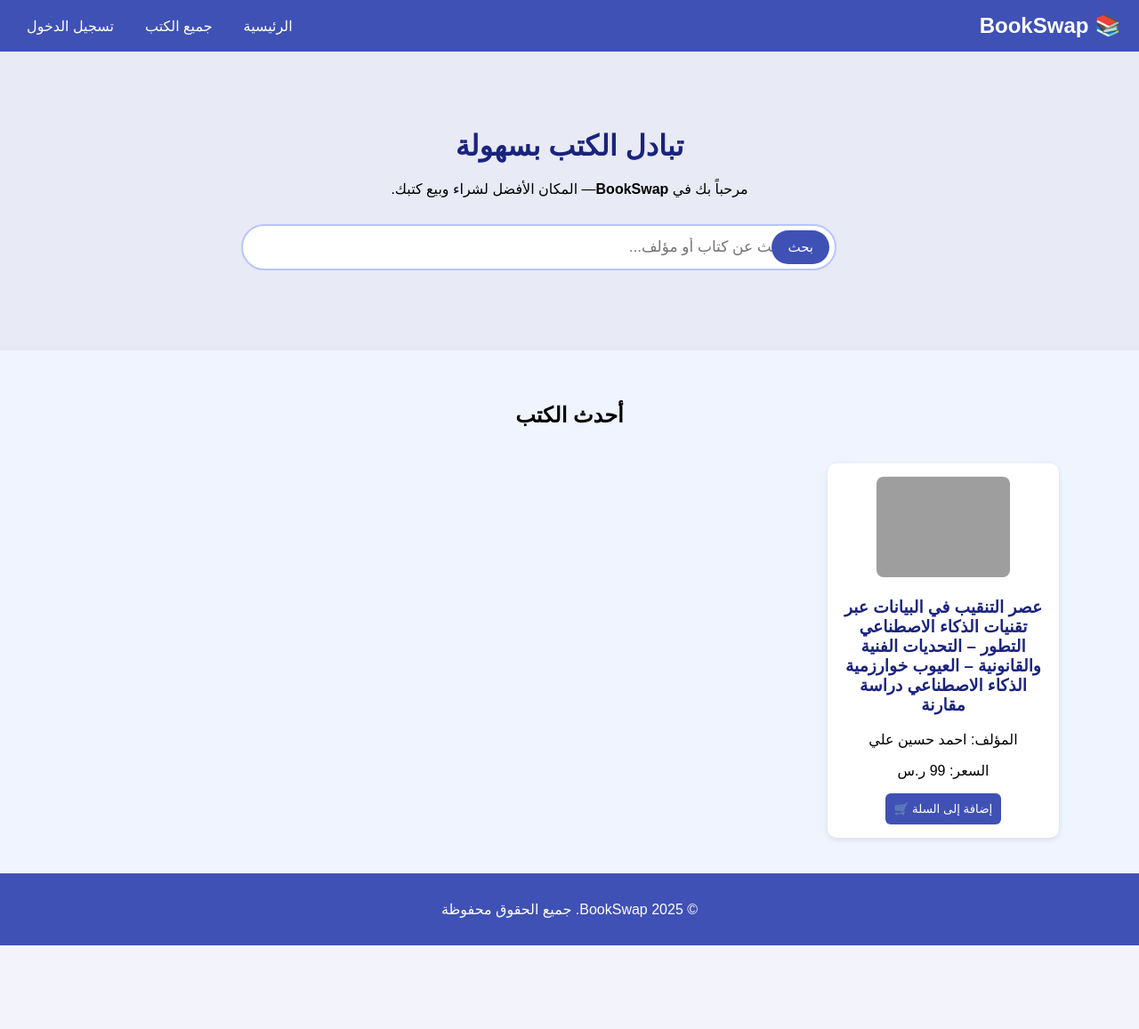
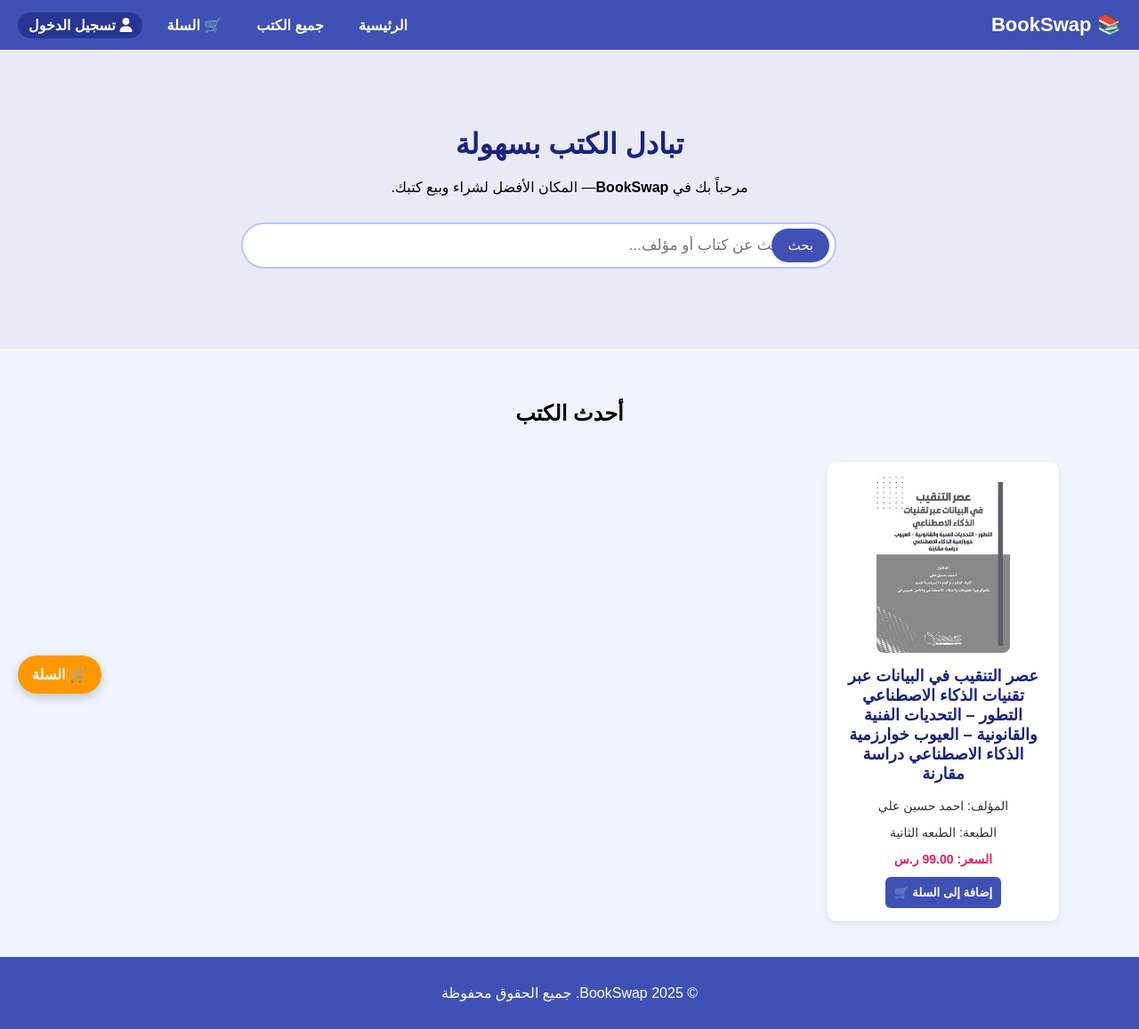
Before and after one commit to shamael203/graduation-project, a PHP site: page /backend/home.php in a window 1280 px wide. Shown: the whole page at 89% size. Before the commit the page ends 1063 px from the top, so only its background shows below. Run offline with PHP 8.4, Linux system fonts and the light colour scheme; data comes from the database, SQL or seed files in the repository; grey boxes are pictures that could not be loaded.

Commit message:
تم تعديل على صفحه البروغايل والرئيسية

```diff
--- a/backend/home.php
+++ b/backend/home.php
@@ -2,116 +2,150 @@
 session_start();
 include 'connect.php';
 
-// جلب اسم المستخدم والبريد إذا سجل الدخول
-$username = isset($_SESSION['user_name']) ? $_SESSION['user_name'] : null;
-$user_email = isset($_SESSION['user_email']) ? $_SESSION['user_email'] : null;
+// بيانات المستخدم
+$username   = $_SESSION['user_name'] ?? null;
+$user_email = $_SESSION['user_email'] ?? null;
+$user_id    = $_SESSION['user_id'] ?? null;
 
-// التعامل مع البحث
+// البحث
 $search = "";
 if (isset($_GET['search'])) {
     $search = trim($_GET['search']);
-    $sql = "SELECT * FROM books
-            WHERE title LIKE ? OR author LIKE ?
-            ORDER BY id DESC";
+    $sql = "SELECT * FROM books WHERE title LIKE ? OR author LIKE ? ORDER BY id DESC";
     $stmt = $conn->prepare($sql);
     $likeSearch = "%$search%";
     $stmt->bind_param("ss", $likeSearch, $likeSearch);
     $stmt->execute();
     $books = $stmt->get_result();
 } else {
-    $sql = "SELECT * FROM books ORDER BY id DESC LIMIT 6";
+    $sql = "SELECT * FROM books ORDER BY id DESC LIMIT 12";
     $books = $conn->query($sql);
 }
+
+// رسائل المستخدم إذا مسجل دخول
+$messages = [];
+if ($user_id) {
+    $msg_sql = "SELECT * FROM messages WHERE receiver_id = ? ORDER BY date DESC LIMIT 3";
+    $msg_stmt = $conn->prepare($msg_sql);
+    $msg_stmt->bind_param("i", $user_id);
+    $msg_stmt->execute();
+    $messages = $msg_stmt->get_result();
+}
+
+// إضافة للسلة (تعمل بدون تسجيل دخول)
+if (isset($_POST['add_to_cart'])) {
+    $book_id = intval($_POST['book_id']);
+    $quantity = 1;
+
+    if ($user_id) {
+        // حفظ في قاعدة البيانات
+        $stmt = $conn->prepare("SELECT id FROM cart WHERE user_id=? AND book_id=?");
+        $stmt->bind_param("ii", $user_id, $book_id);
+        $stmt->execute();
+        $exists = $stmt->get_result();
+
+        if ($exists->num_rows > 0) {
+            $row = $exists->fetch_assoc();
+            $cart_id = $row['id'];
+            $stmt = $conn->prepare("UPDATE cart SET quantity = quantity + 1 WHERE id=?");
+            $stmt->bind_param("i", $cart_id);
+            $stmt->execute();
+        } else {
+            $stmt = $conn->prepare("INSERT INTO cart (user_id, book_id, quantity) VALUES (?, ?, ?)");
+            $stmt->bind_param("iii", $user_id, $book_id, $quantity);
+            $stmt->execute();
+        }
+    } else {
+        // حفظ في Session
+        if (!isset($_SESSION['cart'])) {
+            $_SESSION['cart'] = [];
+        }
+        if (isset($_SESSION['cart'][$book_id])) {
+            $_SESSION['cart'][$book_id] += 1;
+        } else {
+            $_SESSION['cart'][$book_id] = 1;
+        }
+    }
+
+    header("Location: index.php");
+    exit;
+}
 ?>
-
 <!DOCTYPE html>
 <html lang="ar">
 <head>
 <meta charset="UTF-8">
 <meta name="viewport" content="width=device-width, initial-scale=1.0">
-<title>BookSwap</title>
-
+<title>BookSwap - الرئيسية</title>
+<link rel="stylesheet" href="https://cdnjs.cloudflare.com/ajax/libs/font-awesome/6.5.0/css/all.min.css">
 <style>
 body { font-family:"Tajawal", Arial, sans-serif; margin:0; padding:0; background:#f0f4ff; direction: rtl; }
-header { background:#3f51b5; color:white; padding:15px 20px; }
+header { background:#3f51b5; color:white; padding:15px 20px; position:sticky; top:0; z-index:100; }
 .navbar { display:flex; justify-content: space-between; align-items:center; flex-wrap: wrap; }
-.navbar h1 { margin:0; }
+.navbar h1 { margin:0; font-size:22px; }
 .nav-links { list-style:none; display:flex; gap:15px; padding:0; margin:0; align-items:center; position: relative; }
-.nav-links li a { color:white; text-decoration:none; padding:5px 10px; border-radius:5px; cursor:pointer; }
+.nav-links li a { color:white; text-decoration:none; padding:6px 12px; border-radius:5px; cursor:pointer; font-weight:bold; }
 .nav-links li a:hover { background:#283593; }
 
 /* Dropdown */
 .user-dropdown { position: relative; }
+.user-btn { cursor:pointer; color:white; text-decoration:none; font-weight:bold; }
 .user-dropdown-content {
     display: none;
     position: absolute;
-    top: 40px;
-    right: 0;
-    background:white;
-    color:#333;
-    min-width:200px;
-    border-radius:8px;
-    box-shadow:0 4px 10px rgba(0,0,0,0.2);
-    padding:10px;
-    z-index:100;
+    top: 40px; right: 0;
+    background:#3f51b5; color:#333; min-width:220px;
+    border-radius:8px; box-shadow:0 4px 10px rgba(255, 255, 255, 0.2);
+    padding:10px; z-index:100;
 }
 .user-dropdown.active .user-dropdown-content { display:block; }
-.user-btn { cursor:pointer; }
+.user-dropdown-content a {
+    display:block; text-decoration:none; color: #fff;;
+    padding:8px; border-radius:5px; font-weight:bold; margin-bottom:5px;
+}
+.user-dropdown-content a:hover { background:#e0e0ff; }
+.user-dropdown-content a.logout { color:red; }
+.user-dropdown-content i { margin-left:8px; }
 
-/* محتوى رئيسي */
+/* الصفحة الرئيسية */
 .main-content { text-align:center; padding:60px 20px; background:#e8eaf6; }
 .main-content h2 { color:#1a237e; font-size:32px; margin-bottom:20px; }
-.buttons a { text-decoration:none; padding:12px 25px; margin:5px; border-radius:8px; display:inline-block; background:#3f51b5; color:white; }
 
-/* 🔍 تصميم شريط البحث الجديد */
-.search-box {
-    max-width: 600px;
-    margin: 30px auto;
-    position: relative;
+/* بحث */
+.search-box { max-width: 600px; margin: 30px auto; position: relative; }
+.search-box input {
+    width: 100%; padding: 14px 50px 14px 15px; border-radius: 40px;
+    border: 2px solid #b9c4ff; font-size: 17px; outline: none; transition: 0.3s;
 }
+.search-box input:focus { border-color: #3f51b5; box-shadow: 0 0 6px rgba(63,81,181,0.4); }
+.search-box button {
+    position: absolute; right: 8px; top: 50%; transform: translateY(-50%);
+    background: #3f51b5; border: none; color: white; padding: 10px 18px;
+    border-radius: 30px; cursor: pointer; font-size: 15px;
+}
+.search-box button:hover { background:#283593; }
 
-.search-box input {
-    width: 100%;
-    padding: 14px 50px 14px 15px;
-    border-radius: 40px;
-    border: 2px solid #b9c4ff;
-    font-size: 17px;
-    outline: none;
-    transition: 0.3s;
+/* الكتب */
+.features { max-width:1100px; margin:40px auto; display:grid; grid-template-columns: repeat(auto-fit, minmax(250px, 1fr)); gap:20px; padding:0 20px; }
+.feature { background:white; padding:15px; border-radius:10px; box-shadow:0 2px 6px rgba(0,0,0,0.1); text-align:center; display:flex; flex-direction:column; gap:10px; }
+.feature img { width:150px; height:200px; object-fit:cover; border-radius:8px; margin:0 auto; }
+.feature h3 { margin:5px 0; color:#1a237e; font-size:18px; }
+.feature p { margin:2px 0; color:#333; font-size:14px; }
+.feature .price { color:#e91e63; font-weight:bold; }
+.feature .btn { background:#3f51b5; color:white; border:none; padding:10px; border-radius:6px; cursor:pointer; font-weight:bold; }
+.feature .btn:hover { background:#283593; }
+
+/* زر سلة عائم */
+.floating-cart {
+    position: fixed; left: 20px; bottom: 20px; background:#ff9800; color:white;
+    padding: 12px 16px; border-radius:30px; text-decoration:none; font-weight:bold;
+    box-shadow:0 4px 12px rgba(0,0,0,0.2);
 }
-
-.search-box input:focus {
-    border-color: #3f51b5;
-    box-shadow: 0 0 6px rgba(63,81,181,0.4);
-}
-
-.search-box button {
-    position: absolute;
-    right: 8px;
-    top: 50%;
-    transform: translateY(-50%);
-    background: #3f51b5;
-    border: none;
-    color: white;
-    padding: 10px 18px;
-    border-radius: 30px;
-    cursor: pointer;
-    font-size: 15px;
-}
-
-.search-box button:hover {
-    background:#283593;
-}
-
-/* عرض الكتب */
-.features { max-width:1100px; margin:40px auto; display:grid; grid-template-columns: repeat(auto-fit, minmax(250px, 1fr)); gap:20px; padding:0 20px; }
-.feature { background:white; padding:15px; border-radius:10px; box-shadow:0 2px 6px rgba(0,0,0,0.1); text-align:center; }
-.feature img { width:150px; border-radius:8px; }
+.floating-cart:hover { background:#fb8c00; }
 
 footer { text-align:center; background:#3f51b5; color:white; padding:15px; margin-top:40px; }
 </style>
 </head>
-
 <body>
 
 <header>
@@ -120,18 +154,29 @@ footer { text-align:center; background:#3f51b5; color:white; padding:15px; margi
         <ul class="nav-links">
             <li><a href="index.php">الرئيسية</a></li>
             <li><a href="view_books.php">جميع الكتب</a></li>
-
+            <li><a href="cart.php">🛒 السلة</a></li>
             <?php if ($username): ?>
                 <li><a href="add_book.php">إضافة كتاب</a></li>
                 <li class="user-dropdown">
-                <a class="user-btn"><?= htmlspecialchars($username) ?> ▼</a>
+                    <a href="#" class="user-btn">
+                        <i class="fas fa-user-circle"></i> <?= htmlspecialchars($username) ?> ▼
+                    </a>
                     <div class="user-dropdown-content">
-                    <p><?= htmlspecialchars($user_email) ?></p>
-                    <a href="logout.php">تسجيل الخروج</a>
+                        <p style="margin:0 0 10px; font-size:14px; color:#555;">
+                            <i class="fas fa-envelope"></i> <?= htmlspecialchars($user_email) ?>
+                        </p>
+                        <a href="profile.php"><i class="fas fa-id-card"></i> الملف الشخصي</a>
+                        <a href="messages.php"><i class="fas fa-comments"></i> الرسائل</a>
+                        <a href="cart.php"><i class="fas fa-shopping-cart"></i> السلة</a>
+                        <a href="logout.php" class="logout"><i class="fas fa-sign-out-alt"></i> تسجيل الخروج</a>
                     </div>
                 </li>
             <?php else: ?>
-            <li><a href="login.php">تسجيل الدخول</a></li>
+                <li>
+                    <a href="login.php" class="login-button" style="background:#283593; border-radius:20px; padding:6px 12px;">
+                        <i class="fas fa-user"></i> تسجيل الدخول
+                    </a>
+                </li>
             <?php endif; ?>
         </ul>
     </nav>
@@ -140,35 +185,54 @@ footer { text-align:center; background:#3f51b5; color:white; padding:15px; margi
 <section class="main-content">
     <h2>تبادل الكتب بسهولة</h2>
     <p>مرحباً بك في <strong>BookSwap</strong>— المكان الأفضل لشراء وبيع كتبك.</p>
-
     <form method="GET" action="index.php" class="search-box">
         <input type="text" name="search" placeholder="ابحث عن كتاب أو مؤلف..." value="<?= htmlspecialchars($search) ?>">
         <button type="submit">بحث</button>
     </form>
 </section>
 
+<?php if ($user_id): ?>
+<div class="messages-box">
+    <h3>📩 آخر رسائلك</h3>
+    <?php if ($messages->num_rows == 0): ?>
+        <p>لا توجد رسائل.</p>
+    <?php else: ?>
+        <?php while($msg = $messages->fetch_assoc()): ?>
+            <div class="msg-item">
+                <strong><?= htmlspecialchars($msg['message']) ?></strong><br>
+                <small><?= htmlspecialchars($msg['date']) ?></small>
+            </div>
+        <?php endwhile; ?>
+    <?php endif; ?>
+    <a href="messages.php" style="color:#3f51b5;">عرض جميع الرسائل →</a>
+</div>
+<?php endif; ?>
+
 <section class="features">
     <h2 style="grid-column:1/-1; text-align:center;">أحدث الكتب</h2>
 
-    <?php if ($books->num_rows > 0): ?>
+    <?php if ($books && $books->num_rows > 0): ?>
         <?php while($row = $books->fetch_assoc()): ?>
+            <?php $imageFile = !empty($row['image']) ? "uploads/".$row['image'] : "uploads/default.png"; ?>
             <div class="feature">
-            <img src="uploads/<?= htmlspecialchars($row['image'] ?: 'default.png') ?>">
+                <img src="<?= htmlspecialchars($imageFile) ?>" alt="صورة الكتاب">
                 <h3>
-                <h3>
-    <a href="book_details.php?id=<?= $row['id'] ?>" style="text-decoration:none; color:#1a237e;">
+                    <a href="book_details.php?id=<?= (int)$row['id'] ?>" style="text-decoration:none; color:#1a237e;">
                         <?= htmlspecialchars($row['title']) ?>
                     </a>
                 </h3>
+                <p>المؤلف: <?= htmlspecialchars($row['author']) ?></p>
+                <?php if(!empty($row['edition'])): ?>
+                    <p>الطبعة: <?= htmlspecialchars($row['edition']) ?></p>
+                <?php endif; ?>
+                <p class="price">السعر: <?= number_format($row['price'],2) ?> ر.س</p>
 
-            <p>المؤلف: <?= htmlspecialchars($row['author']) ?></p>
-            <p>السعر: <?= htmlspecialchars($row['price']) ?> ر.س</p>
+                <!-- زر إضافة إلى السلة -->
+                <form method="POST" action="index.php" style="margin:0;">
+    <input type="hidden" name="book_id" value="<?= (int)$row['id'] ?>">
+    <button type="submit" name="add_to_cart" class="btn">إضافة إلى السلة 🛒</button>
+</form>
 
-            <a href="cart.php?id=<?= $row['id'] ?>" style="text-decoration:none;">
-                <button style="background:#3f51b5; color:white; border:none; padding:10px; border-radius:6px; cursor:pointer;">
-                    إضافة إلى السلة 🛒
-                </button>
-            </a>
             </div>
         <?php endwhile; ?>
     <?php else: ?>
@@ -176,21 +240,28 @@ footer { text-align:center; background:#3f51b5; color:white; padding:15px; margi
     <?php endif; ?>
 </section>
 
+<!-- زر سلة عائم يظهر دائمًا -->
+<a class="floating-cart" href="cart.php">🛒 السلة</a>
+
 <footer>
     <p>© 2025 BookSwap. جميع الحقوق محفوظة</p>
 </footer>
 
 <script>
+// تفعيل القائمة المنسدلة للمستخدم
+const dropdown = document.querySelector('.user-dropdown');
 const userBtn = document.querySelector('.user-btn');
-const dropdown = document.querySelector('.user-dropdown');
 
-if(userBtn){
-    userBtn.addEventListener('click', () => {
+if (dropdown && userBtn) {
+    userBtn.addEventListener('click', (e) => {
+        e.preventDefault();
         dropdown.classList.toggle('active');
     });
 
     document.addEventListener('click', (e) => {
-        if (!dropdown.contains(e.target)) dropdown.classList.remove('active');
+        if (!dropdown.contains(e.target)) {
+            dropdown.classList.remove('active');
+        }
     });
 }
 </script>
--- a/backend/profile.php
+++ b/backend/profile.php
@@ -17,7 +17,7 @@ $user = $stmt->get_result()->fetch_assoc();
 $stmt->close();
 
 // جلب معلومات البروفايل
-$stmt2 = $conn->prepare("SELECT bio, phone, avatar FROM profiles WHERE user_id = ?");
+$stmt2 = $conn->prepare("SELECT bio, phone, avatar FROM  profile  WHERE user_id = ?");
 $stmt2->bind_param("i", $user_id);
 $stmt2->execute();
 $profile = $stmt2->get_result()->fetch_assoc();
```
Also changed, not shown: backend/edit_profile.php (+4 -4 lines), backend/login.php (+19 -14 lines), backend/uploads/1765048387_3ea13b05-6e1a-4de8-a80e-1c3849436b98-thumbnail-1000x1000-70.jpg (added), backend/uploads/1765048450_3ea13b05-6e1a-4de8-a80e-1c3849436b98-thumbnail-1000x1000-70.jpg (added). Lines whose indentation alone changed are shown as unchanged.
